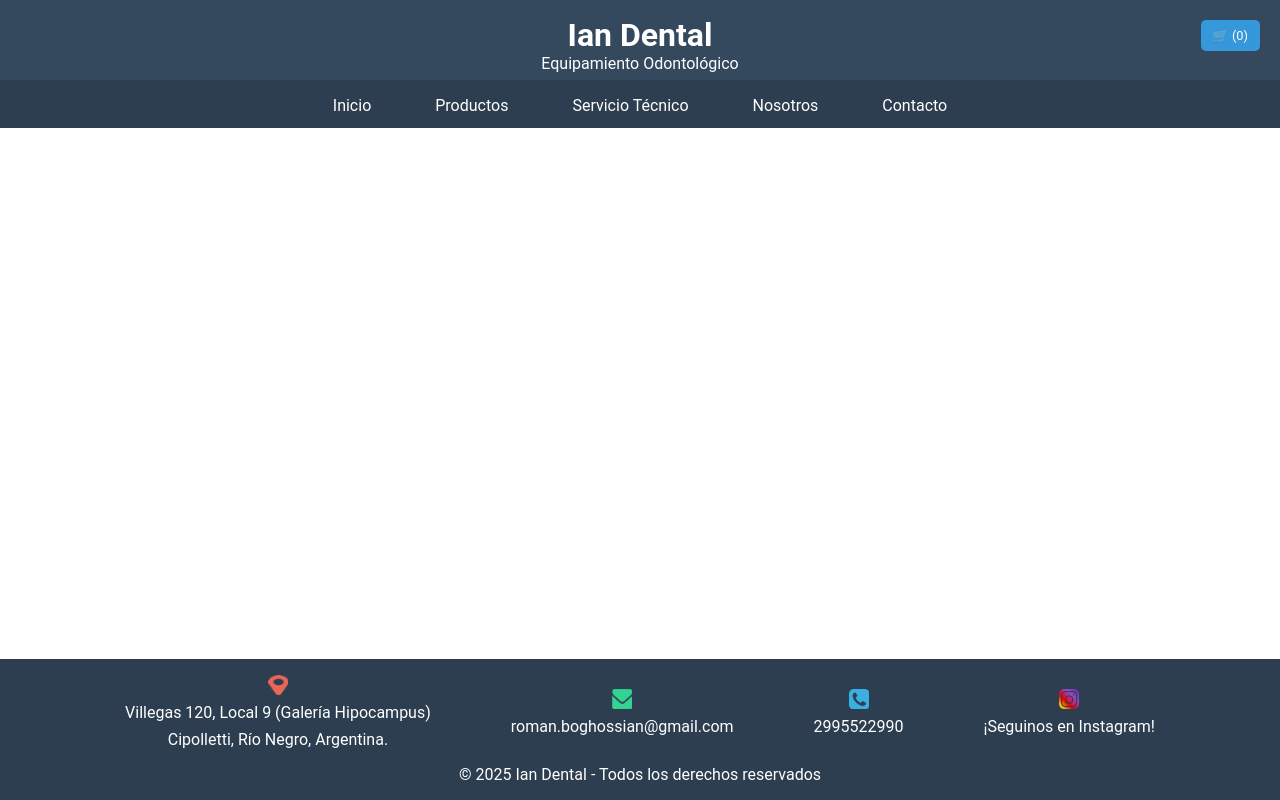
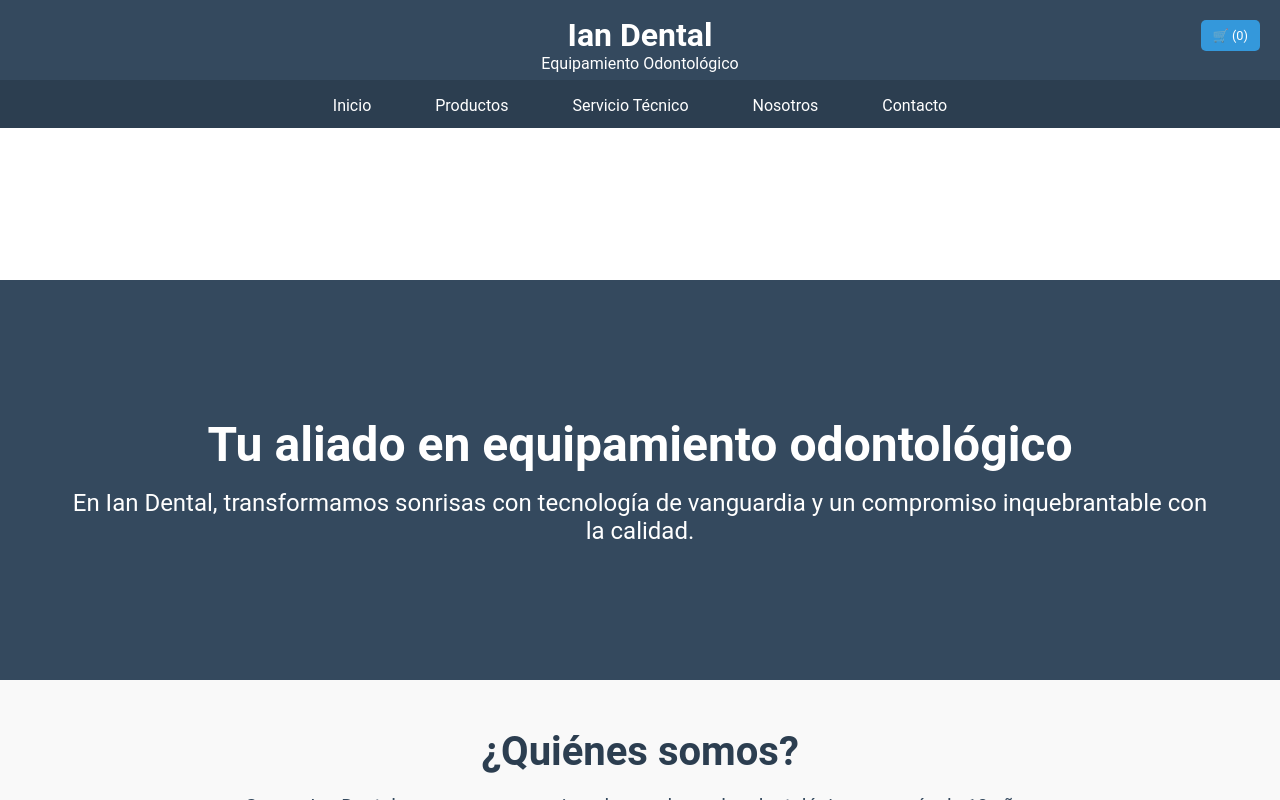
Before and after one commit to AlejandroClaure/ian-dental, a Next.js app: page /nosotros in a window 1280 px wide. Built offline with nearby package versions, Linux system fonts and the light colour scheme.

Commit message:
Second commit

```diff
--- a/src/app/layout.js
+++ b/src/app/layout.js
@@ -5,6 +5,7 @@ import Link from 'next/link';
 import '../globals.css';
 import { CartProvider } from './context/CartContext';
 import CartSidebar from './components/CartSidebar';
+import Image from 'next/image';
 
 export default function RootLayout({ children }) {
   const [isMenuOpen, setIsMenuOpen] = useState(false);
@@ -239,7 +240,7 @@ export default function RootLayout({ children }) {
                   rel="noopener noreferrer"
                 >
                   <span className="footer-icon">
-                    <img
+                    <Image
                       src="/icons/google-maps-icon.png"
                       alt="Google Maps"
                       width={20}
@@ -257,7 +258,7 @@ export default function RootLayout({ children }) {
               <div className="footer-item">
                 <a href="mailto:roman.boghossian@gmail.com">
                   <span className="footer-icon">
-                    <img
+                    <Image
                       src="/icons/email-icon.png"
                       alt="Email"
                       width={20}
@@ -270,7 +271,7 @@ export default function RootLayout({ children }) {
               <div className="footer-item">
                 <a href="tel:+549295522990">
                   <span className="footer-icon">
-                    <img
+                    <Image
                       src="/icons/phone-icon.png"
                       alt="Teléfono"
                       width={20}
@@ -287,7 +288,7 @@ export default function RootLayout({ children }) {
                   rel="noopener noreferrer"
                 >
                   <span className="footer-icon">
-                    <img
+                    <Image
                       src="/icons/instagram-icon.png"
                       alt="Instagram"
                       width={20}
--- /dev/null
+++ b/src/app/nosotros/nosotros.css
@@ -0,0 +1,201 @@
+/* ==========================================================================
+   Nosotros Page (Mobile-first)
+   ========================================================================== */
+   .nosotros-hero {
+    position: relative;
+    height: 300px;
+    background-color: #34495e;
+    background-size: cover;
+    background-position: center;
+    color: white;
+    display: flex;
+    flex-direction: column;
+    justify-content: center;
+    align-items: center;
+    text-align: center;
+    width: 100%;
+    overflow-x: hidden;
+    margin-top: 7.5rem; /* Ajustar para el header y nav fijos */
+  }
+
+  .nosotros-hero h1 {
+    font-size: 2rem;
+    margin-bottom: 1rem;
+    word-wrap: break-word;
+    max-width: 90%;
+  }
+
+  .nosotros-hero p {
+    font-size: 1.2rem;
+    max-width: 90%;
+    word-wrap: break-word;
+  }
+
+  .nosotros-about {
+    padding: 2rem 1rem;
+    text-align: center;
+    background-color: #f9f9f9;
+    width: 100%;
+    overflow-x: hidden;
+  }
+
+  .nosotros-about h2 {
+    font-size: 2rem;
+    color: #2c3e50;
+    margin-bottom: 1rem;
+  }
+
+  .nosotros-about p {
+    font-size: 1.1rem;
+    color: #34495e;
+    line-height: 1.6;
+    max-width: 800px;
+    margin: 0 auto 1rem;
+  }
+
+  .nosotros-values {
+    padding: 2rem 1rem;
+    text-align: center;
+    width: 100%;
+    overflow-x: hidden;
+  }
+
+  .nosotros-values h2 {
+    font-size: 2rem;
+    color: #2c3e50;
+    margin-bottom: 2rem;
+  }
+
+  .values-grid {
+    display: grid;
+    grid-template-columns: 1fr;
+    gap: 1.5rem;
+    max-width: 100%;
+    margin: 0 auto;
+  }
+
+  .value-card {
+    background-color: #fff;
+    padding: 1.5rem;
+    border-radius: 10px;
+    box-shadow: 0 4px 8px rgba(0, 0, 0, 0.1);
+    transition: transform 0.3s ease, box-shadow 0.3s ease;
+  }
+
+  .value-card:hover {
+    transform: scale(1.05);
+    box-shadow: 0 6px 12px rgba(0, 0, 0, 0.2);
+  }
+
+  .value-card h3 {
+    font-size: 1.5rem;
+    color: #2c3e50;
+    margin-bottom: 0.5rem;
+  }
+
+  .value-card p {
+    font-size: 1rem;
+    color: #34495e;
+    line-height: 1.5;
+  }
+
+  .nosotros-cta {
+    padding: 2rem 1rem;
+    text-align: center;
+    background-color: #f5f6fa;
+    width: 100%;
+    overflow-x: hidden;
+  }
+
+  .nosotros-cta h2 {
+    font-size: 2rem;
+    color: #2c3e50;
+    margin-bottom: 1rem;
+  }
+
+  .nosotros-cta button {
+    background-color: #2ecc71;
+    color: white;
+    border: none;
+    padding: 0.75rem 2rem;
+    border-radius: 5px;
+    cursor: pointer;
+    font-size: 1rem;
+    transition: background-color 0.3s ease;
+  }
+
+  .nosotros-cta button:hover {
+    background-color: #27ae60;
+  }
+
+  /* ==========================================================================
+     Media Queries para Desktop (min-width: 768px)
+     ========================================================================== */
+  @media screen and (min-width: 768px) {
+    .nosotros-hero {
+      height: 400px;
+      margin-top: 10rem; /* Ajustar para el header y nav fijos en escritorio */
+    }
+
+    .nosotros-hero h1 {
+      font-size: 3rem;
+    }
+
+    .nosotros-hero p {
+      font-size: 1.5rem;
+    }
+
+    .nosotros-about {
+      padding: 3rem 2rem;
+    }
+
+    .nosotros-about h2 {
+      font-size: 2.5rem;
+    }
+
+    .nosotros-about p {
+      font-size: 1.2rem;
+    }
+
+    .nosotros-values {
+      padding: 3rem 2rem;
+    }
+
+    .nosotros-values h2 {
+      font-size: 2.5rem;
+    }
+
+    .values-grid {
+      grid-template-columns: repeat(2, 1fr);
+      gap: 2rem;
+      max-width: 1200px;
+    }
+
+    .value-card h3 {
+      font-size: 1.8rem;
+    }
+
+    .value-card p {
+      font-size: 1.1rem;
+    }
+
+    .nosotros-cta {
+      padding: 3rem 2rem;
+    }
+
+    .nosotros-cta h2 {
+      font-size: 2.5rem;
+    }
+
+    .nosotros-cta button {
+      padding: 1rem 3rem;
+      font-size: 1.1rem;
+    }
+  }
+
+  /* Ajuste intermedio para tablets (min-width: 500px) */
+  @media screen and (min-width: 500px) and (max-width: 767px) {
+    .values-grid {
+      grid-template-columns: repeat(2, 1fr);
+    }
+  }
--- a/src/app/nosotros/page.js
+++ b/src/app/nosotros/page.js
@@ -1,9 +1,63 @@
+import Link from 'next/link';
+import './nosotros.css';
+
 export default function Nosotros() {
-    return (
-        <div className="page-content">
-            <h1>Nosotros</h1>
-            <p>Somos Ian Dental, una empresa dedicada a proveer equipamiento odontológico de alta calidad desde hace más de 10 años.</p>
-            <p>Nuestra misión es apoyar a los profesionales de la odontología con herramientas confiables y tecnología de punta.</p>
+  return (
+    <main>
+      {/* Sección Hero */}
+      <section className="nosotros-hero">
+        <h1>Tu aliado en equipamiento odontológico</h1>
+        <p>
+          En Ian Dental, transformamos sonrisas con tecnología de vanguardia y un compromiso inquebrantable con la calidad.
+        </p>
+      </section>
+
+      {/* Sección Sobre Nosotros */}
+      <section className="nosotros-about">
+        <h2>¿Quiénes somos?</h2>
+        <p>
+          Somos Ian Dental, una empresa apasionada por el mundo odontológico, con más de 10 años de experiencia equipando a
+          profesionales de la salud dental con las herramientas más avanzadas del mercado. Desde nuestros inicios, hemos tenido un
+          objetivo claro: ser el socio de confianza de los odontólogos, ofreciendo productos de alta calidad que garanticen resultados
+          excepcionales para sus pacientes.
+        </p>
+        <p>
+          En Ian Dental, entendemos las necesidades de los profesionales modernos. Por eso, trabajamos con las mejores marcas y
+          ofrecemos un servicio personalizado que va más allá de la venta: estamos aquí para apoyarte en cada paso de tu camino,
+          asegurándonos de que tengas el equipamiento perfecto para tu práctica.
+        </p>
+      </section>
+
+      {/* Sección Valores */}
+      <section className="nosotros-values">
+        <h2>Nuestros valores</h2>
+        <div className="values-grid">
+          <div className="value-card">
+            <h3>Calidad</h3>
+            <p>Seleccionamos cuidadosamente cada producto para garantizar durabilidad y precisión en cada detalle.</p>
+          </div>
+          <div className="value-card">
+            <h3>Innovación</h3>
+            <p>Nos mantenemos a la vanguardia, trayendo las últimas tecnologías al mundo odontológico.</p>
+          </div>
+          <div className="value-card">
+            <h3>Confianza</h3>
+            <p>Construimos relaciones sólidas con nuestros clientes, basadas en transparencia y compromiso.</p>
+          </div>
+          <div className="value-card">
+            <h3>Atención personalizada</h3>
+            <p>Estamos aquí para escucharte y ofrecerte soluciones que se adapten a tus necesidades.</p>
+          </div>
         </div>
-    );
+      </section>
+
+      {/* Call to Action */}
+      <section className="nosotros-cta">
+        <h2>¿Listo para transformar tu práctica odontológica?</h2>
+        <Link href="/contacto">
+          <button>Contáctanos hoy</button>
+        </Link>
+      </section>
+    </main>
+  );
 }
--- a/src/app/page.js
+++ b/src/app/page.js
@@ -107,15 +107,15 @@ export default function Home() {
         </h2>
         <div style={{ display: 'flex', justifyContent: 'center', gap: '2rem', flexWrap: 'wrap' }}>
           <div className="testimonial-card">
-            <p>"Excelente calidad en los sillones y un servicio técnico impecable."</p>
+            <p>&quotExcelente calidad en los sillones y un servicio técnico impecable.&quot</p>
             <p style={{ fontStyle: 'italic', marginTop: '0.5rem' }}>- Dr. Juan Pérez</p>
           </div>
           <div className="testimonial-card">
-            <p>"Los equipos de esterilización son confiables y fáciles de usar."</p>
+            <p>&quotLos equipos de esterilización son confiables y fáciles de usar.&quot</p>
             <p style={{ fontStyle: 'italic', marginTop: '0.5rem' }}>- Dra. María Gómez</p>
           </div>
           <div className="testimonial-card">
-            <p>"Gran variedad de productos y entrega rápida, recomendado!"</p>
+            <p>&quotGran variedad de productos y entrega rápida, recomendado!&quot</p>
             <p style={{ fontStyle: 'italic', marginTop: '0.5rem' }}>- Dr. Carlos López</p>
           </div>
         </div>
```
